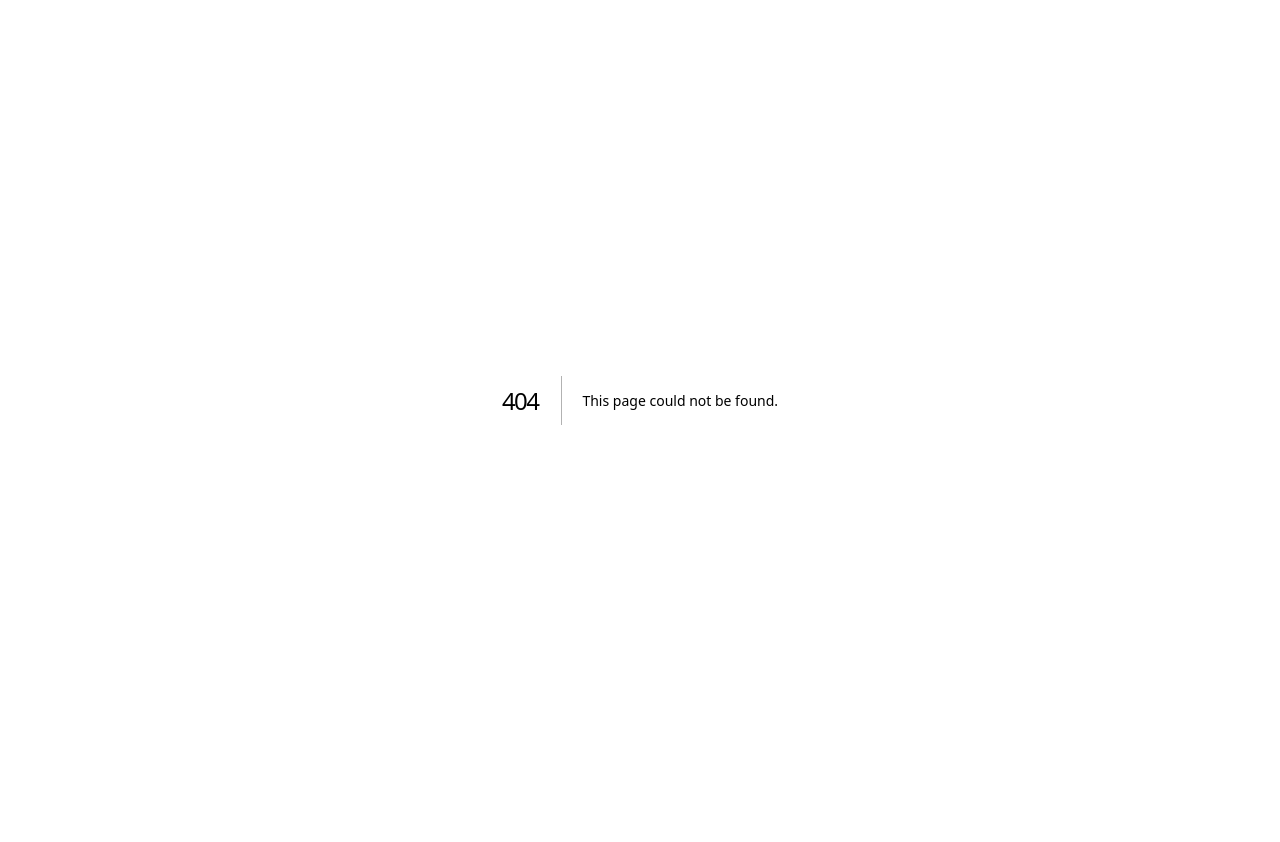
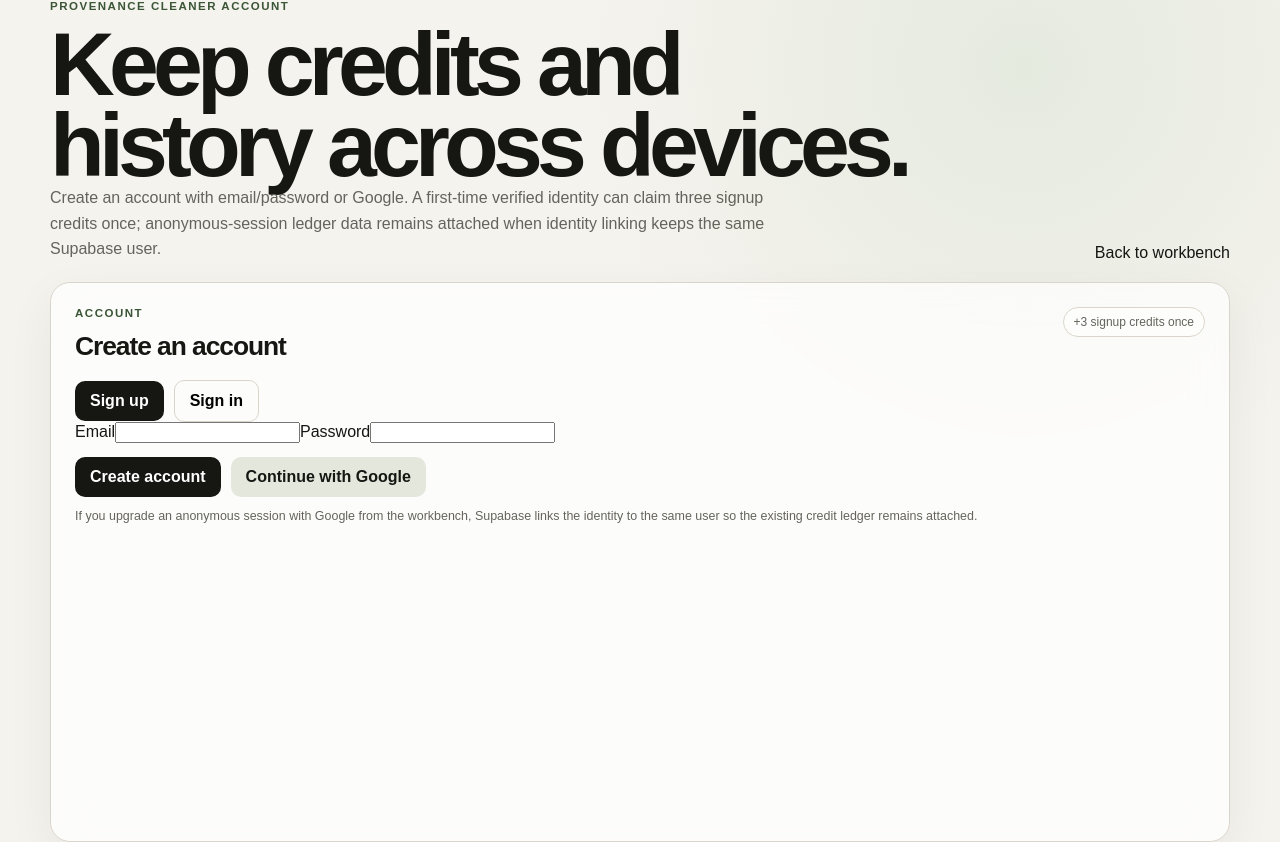
Before and after one commit to rrahul0904/provenance-cleaner, a Next.js app: page /auth in a window 1280 px wide. Before the commit this address had no page. Before the commit the page ends 800 px from the top, so only its background shows below. Built offline with nearby package versions, Linux system fonts and the light colour scheme; no server answers.

Commit message:
feat: add account authentication page

```diff
--- /dev/null
+++ b/src/app/auth/page.tsx
@@ -0,0 +1,8 @@
+import { AuthForm } from "@/components/auth-form";
+
+export default function AuthPage() {
+  return <main className="shell">
+    <header className="section-heading"><div><p className="eyebrow">Provenance Cleaner account</p><h1>Keep credits and history across devices.</h1><p>Create an account with email/password or Google. A first-time verified identity can claim three signup credits once; anonymous-session ledger data remains attached when identity linking keeps the same Supabase user.</p></div><a href="/">Back to workbench</a></header>
+    <AuthForm />
+  </main>;
+}
```
